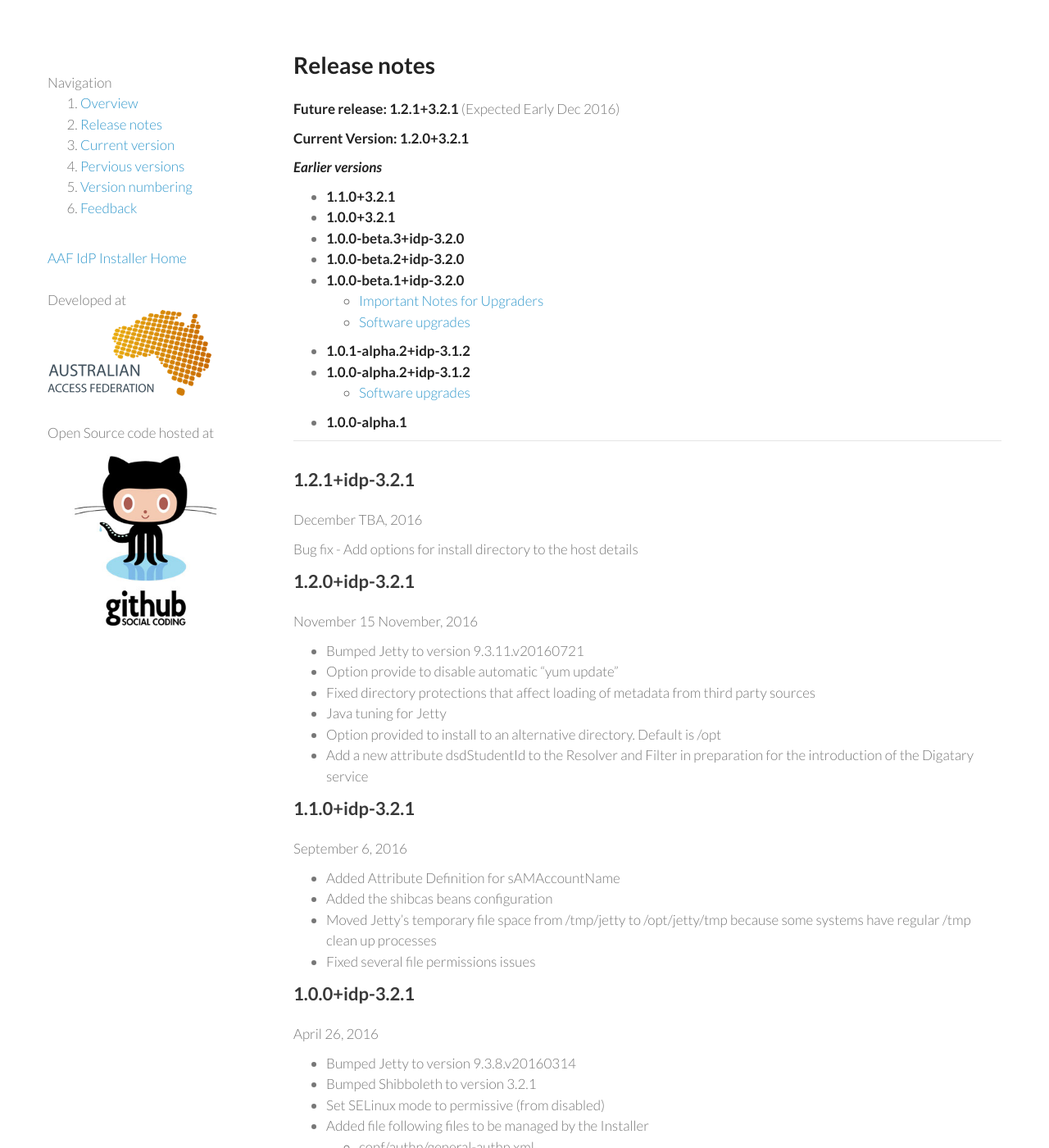
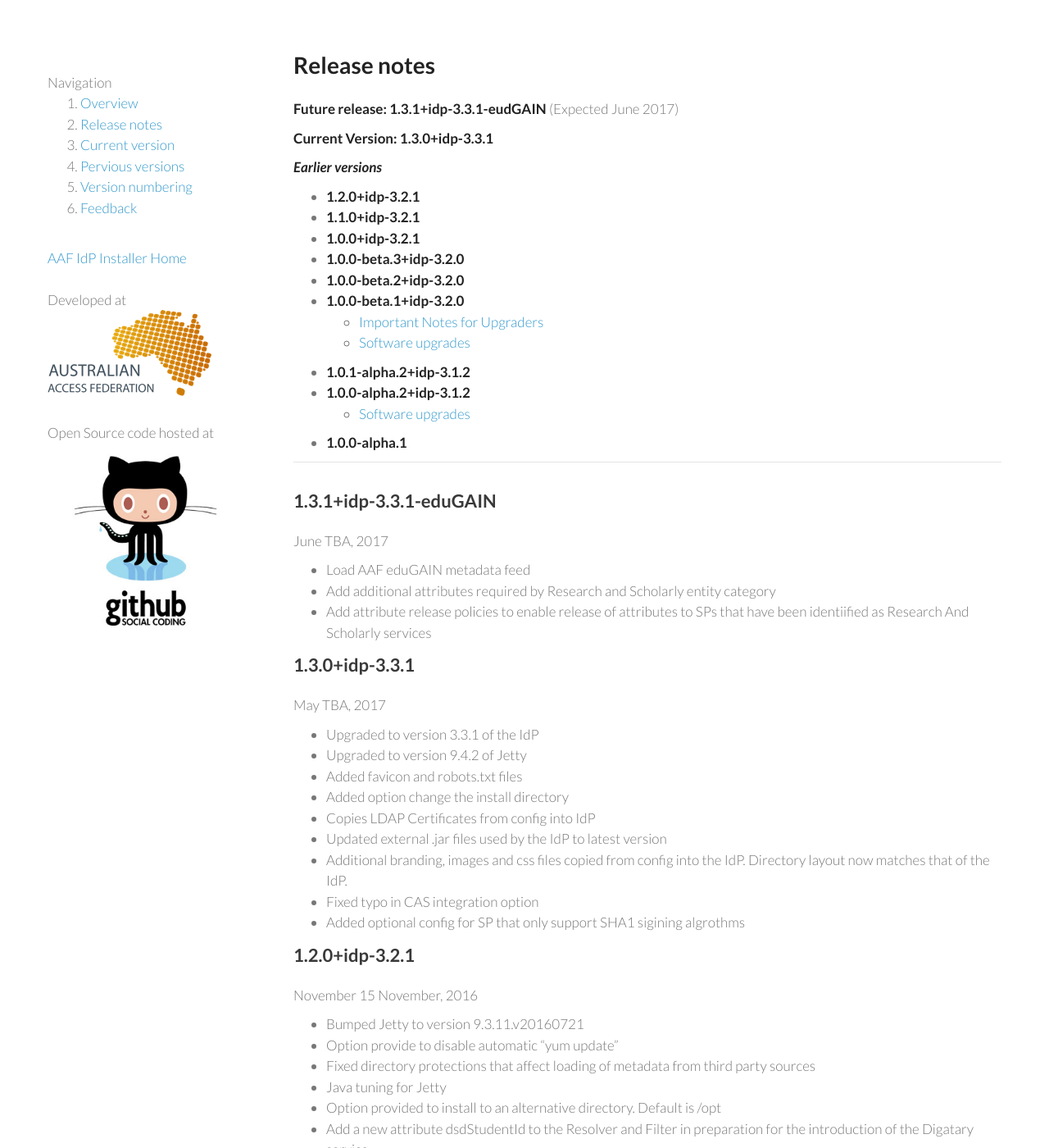
Before and after one commit to ausaccessfed/shibboleth-idp-installer, a Jekyll site: the page built from about/release.md, in a window 1280 px wide and 1400 px high. Shown: the whole window at 82% size. Built offline with Jekyll 4.4.1, drawn with Linux system fonts in a browser that asks for light colours; nearby versions of some CDN libraries; our own code applies the rules of GitHub Pages for plain Markdown files.

Commit message:
Updates for next release

```diff
--- a/about/release.md
+++ b/about/release.md
@@ -4,14 +4,15 @@ layout: about
 
 # Release notes
 
-**Future release:** [**1.2.1+3.2.1**](#1.2.1) (Expected Early Dec 2016)
+**Future release:** [**1.3.1+idp-3.3.1-eudGAIN**](#1.3.1) (Expected June 2017)
 
-**Current Version:** [**1.2.0+3.2.1**](#1.2.0)
+**Current Version:** [**1.3.0+idp-3.3.1**](#1.3.0)
 
 ***Earlier versions***
 
-- [**1.1.0+3.2.1**](#1.1.0)
-- [**1.0.0+3.2.1**](#1.0.0)
+- [**1.2.0+idp-3.2.1**](#1.2.0)
+- [**1.1.0+idp-3.2.1**](#1.1.0)
+- [**1.0.0+idp-3.2.1**](#1.0.0)
 - [**1.0.0-beta.3+idp-3.2.0**](#1.0.0-beta.3)
 - [**1.0.0-beta.2+idp-3.2.0**](#1.0.0-beta.2)
 - [**1.0.0-beta.1+idp-3.2.0**](#1.0.0-beta.1)
@@ -23,12 +24,27 @@ layout: about
 - [**1.0.0-alpha.1**](1.0.0-alpha.1)
 
 ----------
+## <a name="1.3.1"></a>1.3.1+idp-3.3.1-eduGAIN ##
 
-## <a name="1.2.1"></a>1.2.1+idp-3.2.1 ##
+June TBA, 2017
 
-December TBA, 2016
+- Load AAF eduGAIN metadata feed
+- Add additional attributes required by Research and Scholarly entity category
+- Add attribute release policies to enable release of attributes to SPs that have been identiified as Research And Scholarly services
 
-Bug fix - Add options for install directory to the host details
+## <a name="1.3.0"></a>1.3.0+idp-3.3.1 ##
+
+May TBA, 2017
+
+- Upgraded to version 3.3.1 of the IdP
+- Upgraded to version 9.4.2 of Jetty
+- Added favicon and robots.txt files
+- Added option change the install directory
+- Copies LDAP Certificates from config into IdP
+- Updated external .jar files used by the IdP to latest version
+- Additional branding, images and css files copied from config into the IdP. Directory layout now matches that of the IdP.
+- Fixed typo in CAS integration option
+- Added optional config for SP that only support SHA1 sigining algrothms
 
 
 ## <a name="1.2.0"></a>1.2.0+idp-3.2.1 ##
```
Also changed, not shown: about/previous-versions.md (+17 -2 lines), about/version.md (+5 -5 lines).
